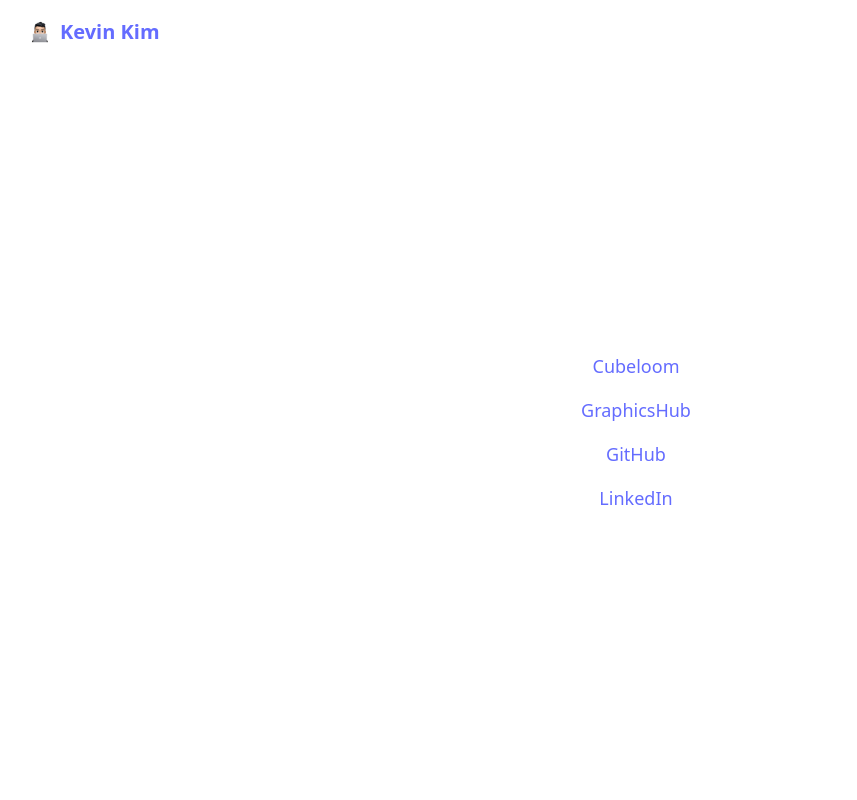
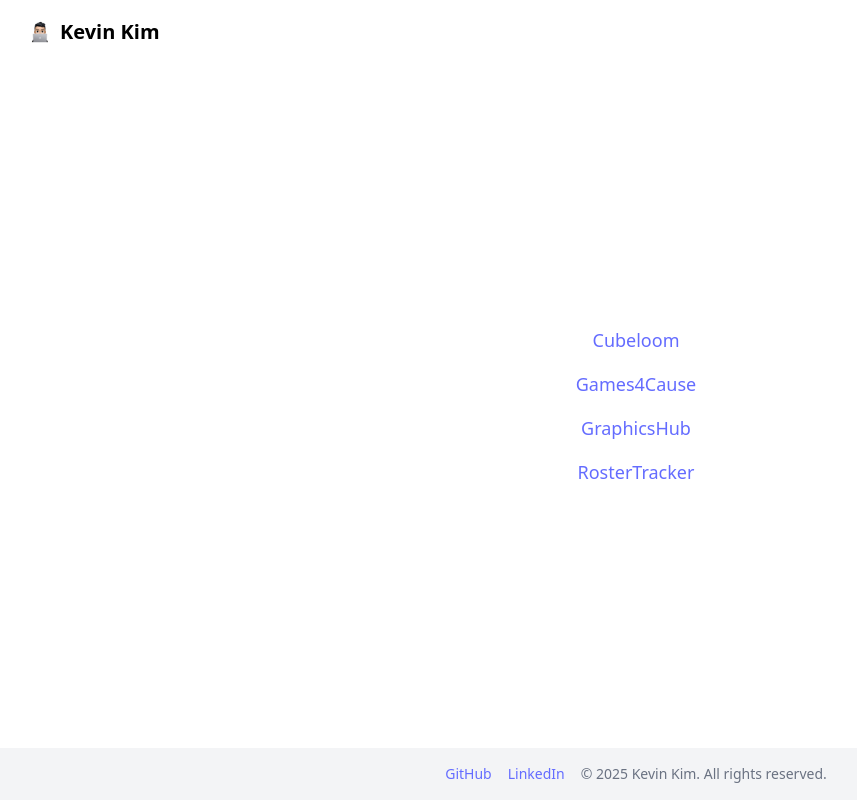
Before and after one commit to kevnkm/kevnkm.github.io, a React (Vite) app in the folder main/: page /#/ in a window 1280 px wide. Shown: the whole page, without its empty margins (4-861 px from the left). Built offline with nearby package versions, Linux system fonts and the light colour scheme.

Commit message:
Update Home.tsx

```diff
--- a/main/src/pages/Home.tsx
+++ b/main/src/pages/Home.tsx
@@ -14,7 +14,7 @@ const Home: React.FC = () => {
                             className="h-6 w-auto"
                             draggable="false"
                         />
-                        <span className="text-xl font-bold font-dot-gothic-16 sm:inline ml-2">
+                        <span className="text-xl text-black font-bold font-dot-gothic-16 sm:inline ml-2">
                             Kevin Kim
                         </span>
                     </Link>
@@ -32,6 +32,14 @@ const Home: React.FC = () => {
                         Cubeloom
                     </a>
                     <a
+                        href="https://games4cause.github.io/"
+                        target="_blank"
+                        rel="noopener noreferrer"
+                        className="hover:underline text-blue-500 text-lg text-center"
+                    >
+                        Games4Cause
+                    </a>
+                    <a
                         href="https://kevinkmkim.github.io/GraphicsHub/"
                         target="_blank"
                         rel="noopener noreferrer"
@@ -40,10 +48,24 @@ const Home: React.FC = () => {
                         GraphicsHub
                     </a>
                     <a
+                        href="https://kevinkmkim.github.io/RosterTracker/"
+                        target="_blank"
+                        rel="noopener noreferrer"
+                        className="hover:underline text-blue-500 text-lg text-center"
+                    >
+                        RosterTracker
+                    </a>
+                </div>
+            </div>
+
+            <footer className="bg-gray-100 text-center text-gray-500 text-sm py-4">
+                <div className="flex flex-col sm:flex-row sm:justify-center sm:items-center space-y-2 sm:space-y-0 sm:space-x-4">
+                    <div className="flex justify-center space-x-4">
+                        <a
                             href="https://github.com/kevinkmkim"
                             target="_blank"
                             rel="noopener noreferrer"
-                        className="hover:underline text-blue-500 text-lg text-center"
+                            className="hover:underline text-blue-500"
                         >
                             GitHub
                         </a>
@@ -51,12 +73,16 @@ const Home: React.FC = () => {
                             href="https://www.linkedin.com/in/kevinkmkim/"
                             target="_blank"
                             rel="noopener noreferrer"
-                        className="hover:underline text-blue-500 text-lg text-center"
+                            className="hover:underline text-blue-500"
                         >
                             LinkedIn
                         </a>
                     </div>
+                    <div className="text-center sm:text-left">
+                        © {new Date().getFullYear()} Kevin Kim. All rights reserved.
                     </div>
+                </div>
+            </footer>
         </div>
     );
 };
```
Lines whose indentation alone changed are shown as unchanged.
